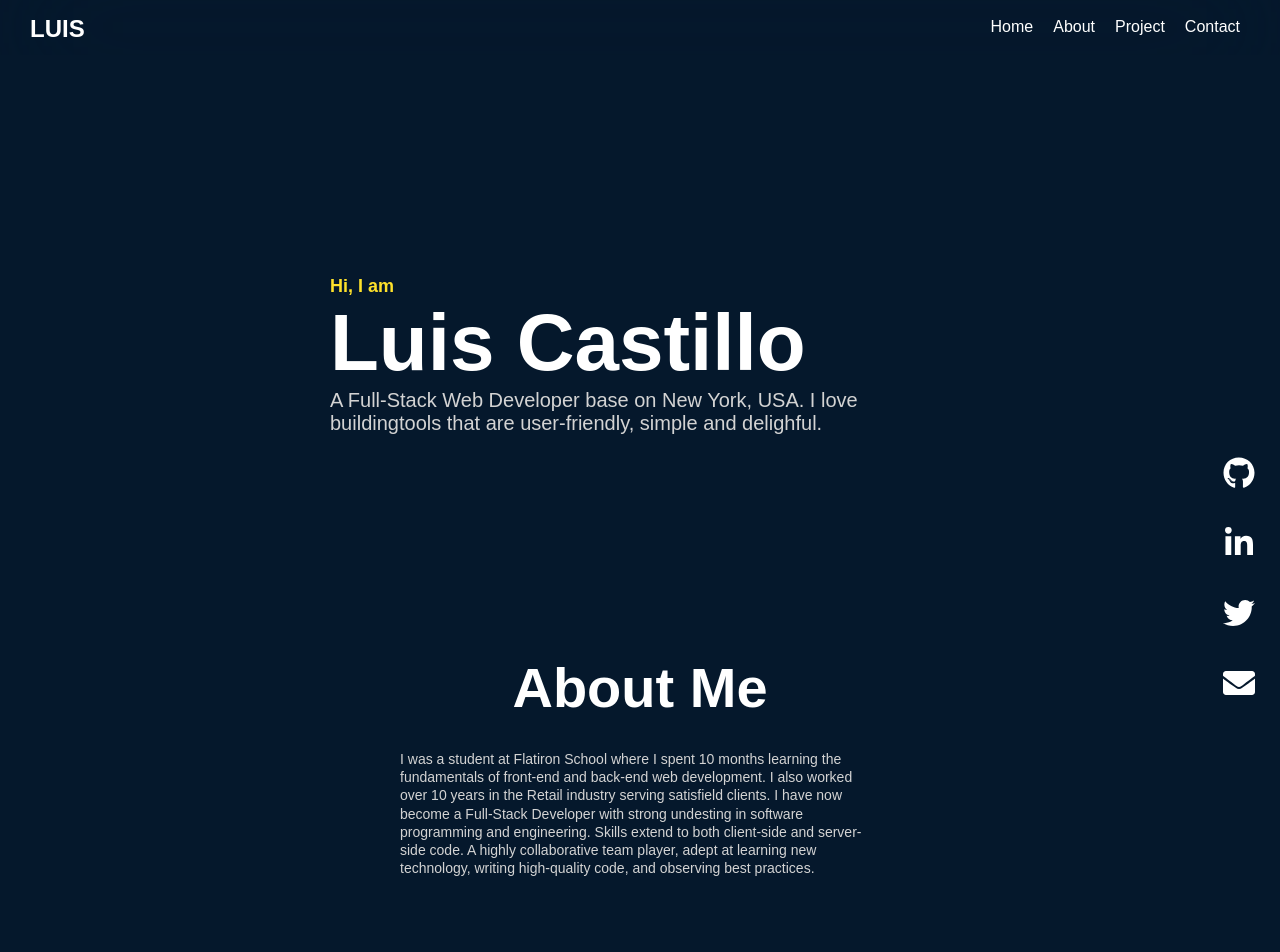
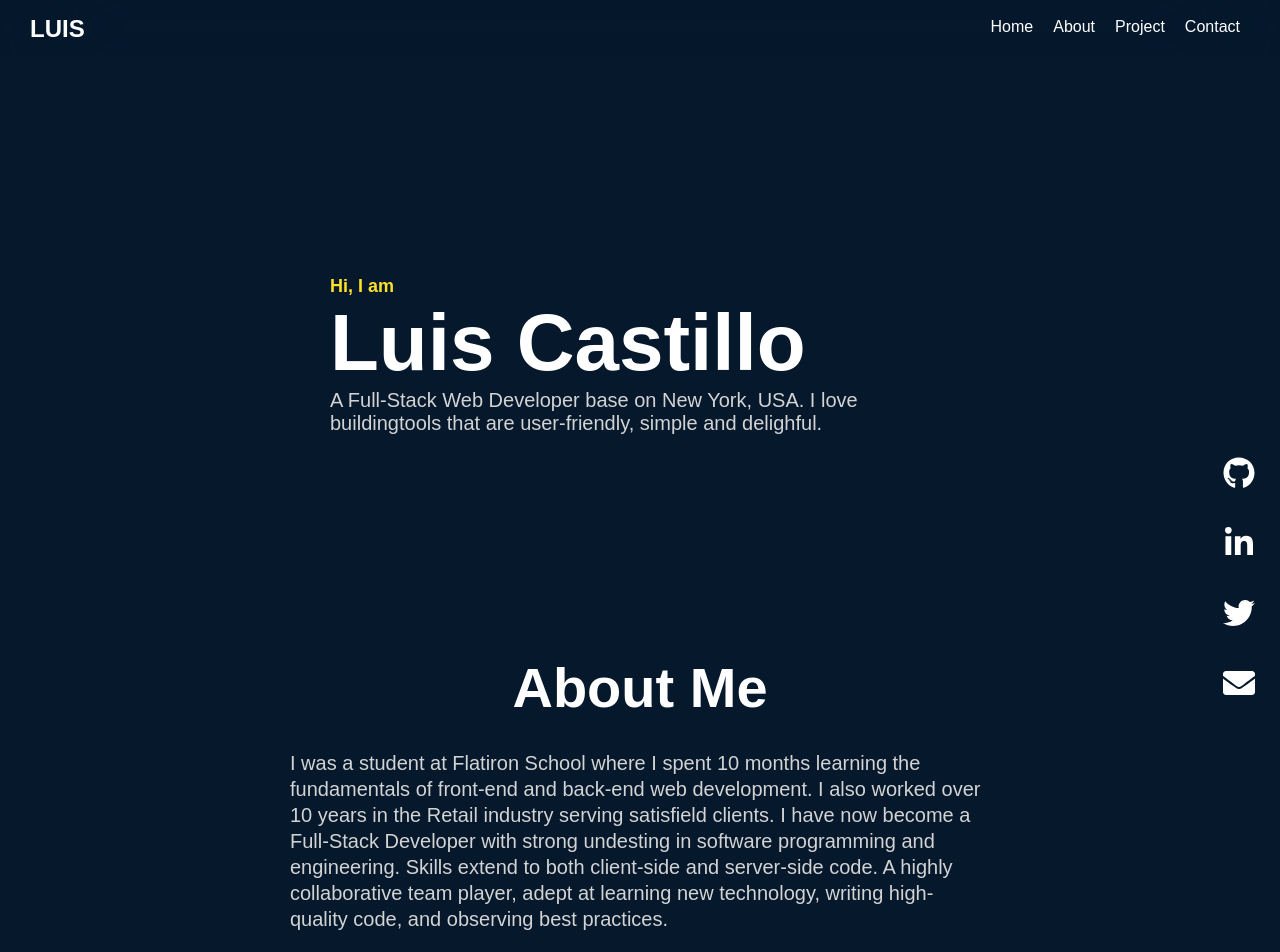
Before and after one commit to LuisCastilloKC/luis-castillo-portfolio, a React (Create React App) app: page /# in a window 1280 px wide. Shown: the top 952 px of the page. Built offline with nearby package versions, Linux system fonts and the light colour scheme.

Commit message:
refactor About Me

```diff
--- a/src/styles/Container.js
+++ b/src/styles/Container.js
@@ -66,20 +66,27 @@ import styled from 'styled-components'
         flex-direction: column;
         justify-content: center;
         text-align: center;
-        margin-bottom: 600px;
-
+        margin: 0 24px;
     `
 
     export const AboutWrapper = styled.div`
-        display: flex;
-        flex-direction: flex-start;
-        justify-content: center;
-        padding: 0 100px;
+        display: grid;
+        z-index: 1;
+        height: 860px;
+        width: 100%;
+        max-width: 1100px;
+        margin-right: auto;
+        margin-left: auto;
     `
 
     export const AboutContentContainer = styled.div`
+        display:flex;
         background: transparent;
-        margin: 0px 300px 0px 300px;
+        margin: 0px 200px 0px 200px;
+
+        @media screen and (max-width: 768px){
+            margin: 0px auto 0px auto;
+        }
     `
     export const AboutH1 = styled.h1`
         color: #fff;
@@ -89,10 +96,8 @@ import styled from 'styled-components'
     export const AboutP = styled.p`
         color: #D3D3D3;
         text-align: left;
-        font-size: 14px;
+        font-size: 20px;
         line-height: 1.3;
-
-
     `
 
     export const ProjectsContainerStyled = styled.div`
@@ -101,8 +106,6 @@ import styled from 'styled-components'
         justify-content: center;
         align-items: center;
         margin-bottom: 100px;
-
-
     `
     export const ProjectWrapper = styled.div`
         display: grid;
```
